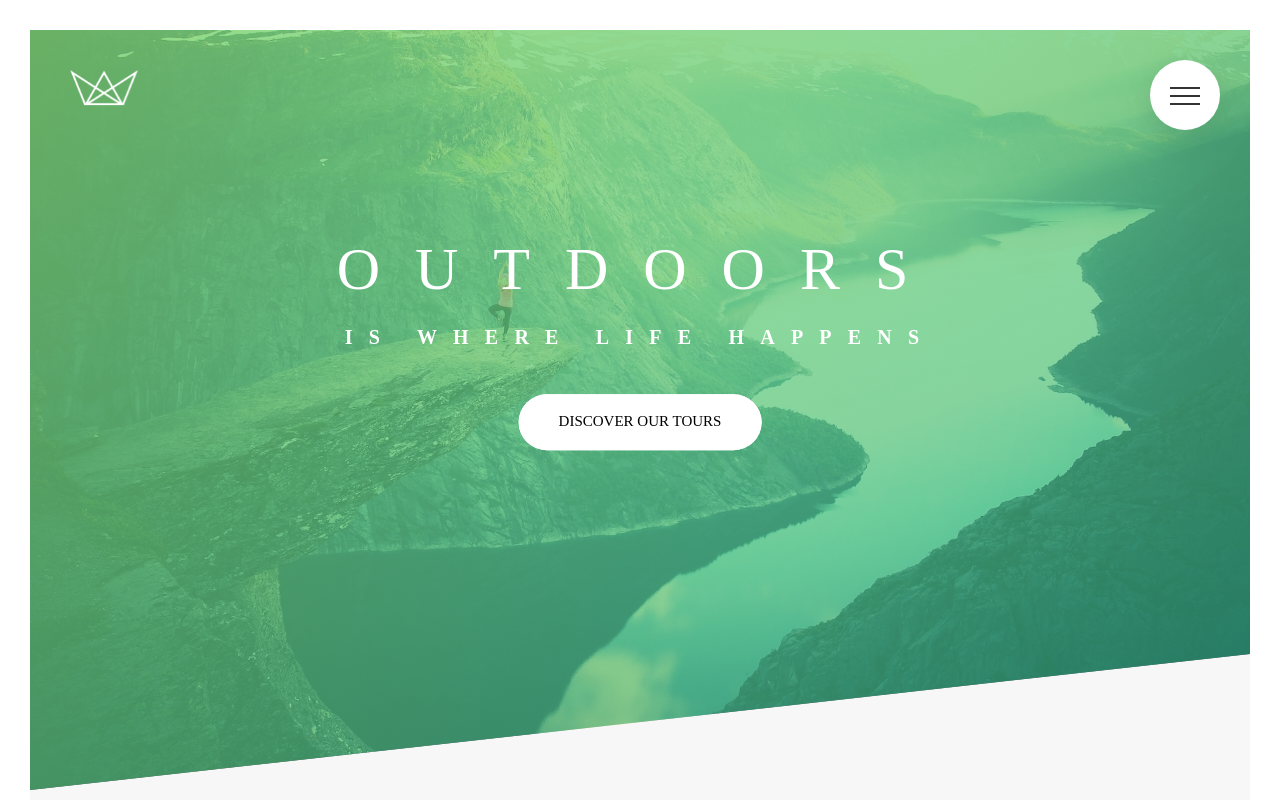
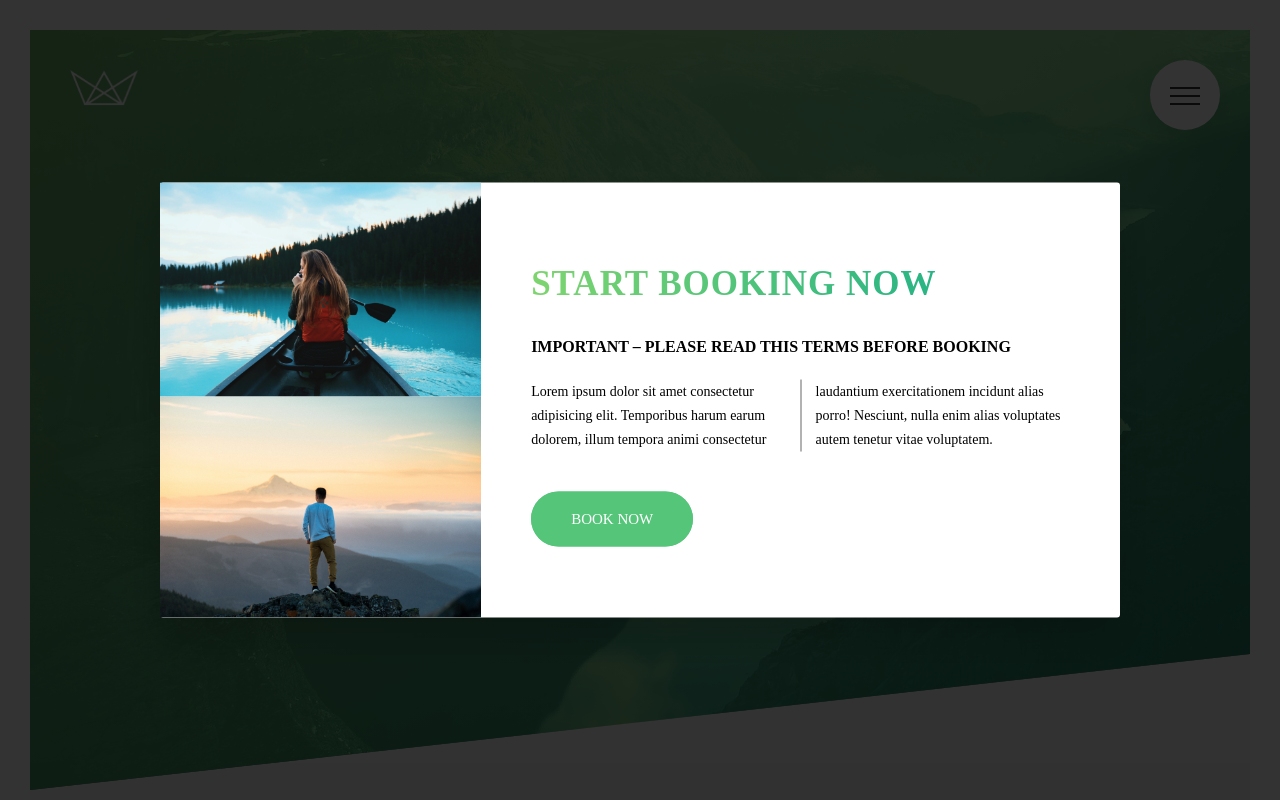
Before and after one commit to ankitharitus/Environment-Matters, a website: page index.html in a window 1280 px wide. Shown: the top 800 px of the page. Drawn offline with Linux system fonts and the light colour scheme.

Commit message:
popup half

```diff
--- a/index.html
+++ b/index.html
@@ -60,6 +60,10 @@
               Perferendis labore amet culpa beatae facere qui nam assumenda
               adipisci placeat incidunt nostrum, vero delectus aspernatur
               dolores illum nisi magni? Voluptate, mollitia.
+              Lorem ipsum dolor sit amet consectetur, adipisicing elit.
+              Totam explicabo aut dolor, provident aliquid est repudiandae illum
+              deleniti dolorum sapiente labore, maiores recusandae facere iste porro vel
+              dignissimos amet assumenda.
             </p>
             <h3 class="heading-tertiary u-bottom-margin-small">
               Live adventures like you never have before
@@ -386,5 +390,21 @@
         </div>
 
     </footer>
+    <div class="popup">
+      <div class="popup_content">
+        <div class="popup_left">
+          <img src="img/nat-8.jpg" alt="Photo" class="popup_img">
+          <img src="img/nat-9.jpg" alt="Photo" class="popup_img">
+        </div>
+        <div class="popup_right">
+          <h2 class="heading-secondary u-margin-bottom-small">Start booking now</h2>
+          <h2 class="heading-tertiary u-margin-bottom-small">Important &ndash; Please read this terms before booking</h2>
+          <p class="popup_text">Lorem ipsum dolor sit amet consectetur adipisicing elit.
+            Temporibus harum earum dolorem, illum tempora animi consectetur laudantium exercitationem
+            incidunt alias porro! Nesciunt, nulla enim alias voluptates autem tenetur vitae voluptatem.</p>
+           <a href="#" class="btn btn-green">Book now</a>
+          </div>
+      </div>
+    </div>
   </body>
 </html>
--- /dev/null
+++ b/sass/components/_popup.scss
@@ -0,0 +1,44 @@
+.popup {
+  height: 100vh;
+  width: 100%;
+  background-color: rgba(black, 0.8);
+  position: fixed;
+  top: 0;
+  left: 0;
+  z-index: 9999;
+  &_content {
+    width: 75%;
+    // height: 50rem;
+    background-color: white;
+    box-shadow: 0 2rem 4rem rgba(black, 0.2);
+    position: absolute;
+    top: 50%;
+    left: 50%;
+    transform: translate(-50%, -50%);
+    border-radius: 3px;
+    display: table;
+  }
+  &_left {
+    width: 33.33%;
+    display: table-cell;
+    overflow: hidden;
+  }
+  &_right {
+    width: 66.3%;
+    display: table-cell;
+    vertical-align: middle;
+    padding: 3rem 5rem;
+  }
+  &_img {
+    display: block;
+    width: 100%;
+  }
+  &_text {
+    font-size: 1.4rem;
+    margin-bottom: 4rem;
+    column-count: 2;
+    column-gap: 3rem;
+    column-rule: 2px solid rgba(black, 0.3);
+    hyphens: auto;
+  }
+}
--- a/sass/layout/_navigation.scss
+++ b/sass/layout/_navigation.scss
@@ -101,7 +101,7 @@
       position: absolute;
       left: 0;
       content: "";
-      transition: all 0.2s;
+      transition: all 0.3s;
     }
     &::before {
       top: -0.8rem;
--- a/sass/main.scss
+++ b/sass/main.scss
@@ -3,6 +3,7 @@
 @import "base/base";
 @import "components/button";
 @import "components/card";
+@import "components/popup";
 @import "components/composition";
 @import "layout/header";
 @import "layout/navigation";
```
Also changed, not shown: css/style.css.
